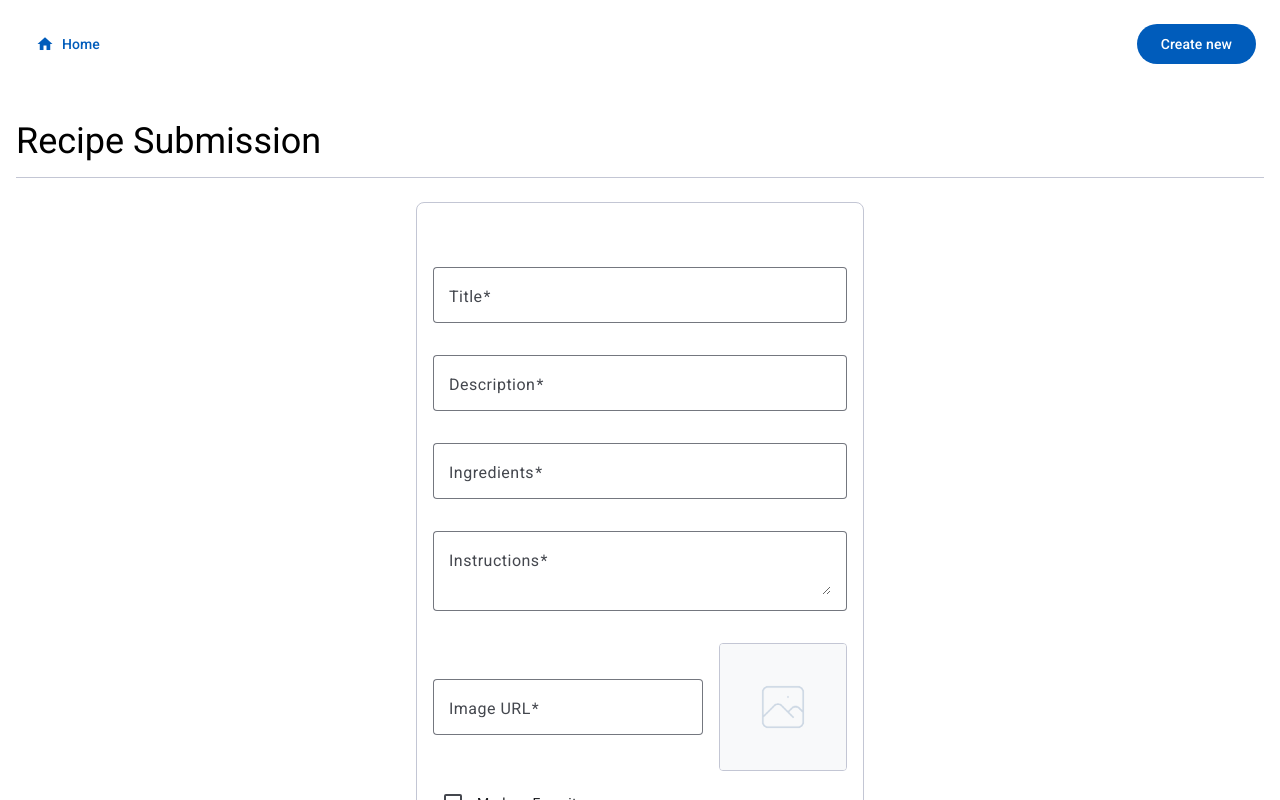
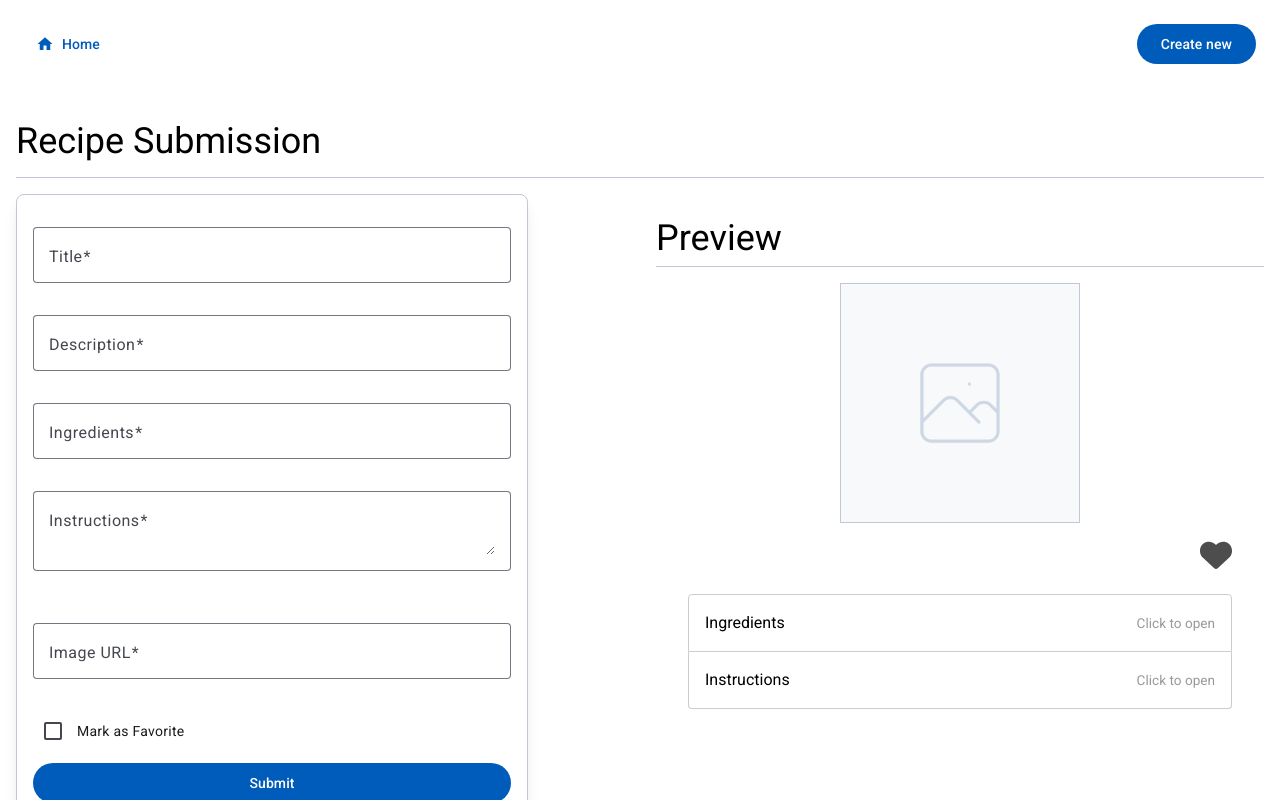
Before and after one commit to Zura014/sweeft-project, an Angular app: page /submission in a window 1280 px wide. Shown: the top 800 px of the page. Built offline with nearby package versions, Linux system fonts and the light colour scheme.

Commit message:
Enhance recipe submission component; improve loading feedback and add accordion functionality. Overall better UI.

```diff
--- a/src/app/features/recipes/components/details/recipe-details.component.html
+++ b/src/app/features/recipes/components/details/recipe-details.component.html
@@ -1,67 +1,138 @@
-<div class="max-w-screen-xxl mx-auto px-4 py-8">
-  <div *ngIf="currentRecipe$ | async as recipe" class="space-y-8">
-    <!-- Header Section -->
-    <header class="border-b border-borderC pb-6">
+<ng-container *ngIf="currentRecipe$ | async as recipe">
+  <div class="max-w-screen-xxl px-4 xs:px-6 md:px-8 mx-auto pb-8">
+    <ng-container *ngIf="!isEditing(); else editMode">
+      <div class="max-w-5xl mx-auto space-y-8 pt-8">
+        <!-- Image and Description Section -->
+        <div class="mx-auto">
+          <img
+            [src]="recipe.imageUrl"
+            [alt]="recipe.title"
+            class="w-full max-h-[400px] object-cover sm:rounded-lg shadow-lg"
+          />
+        </div>
+
+        <section class="px-4 sm:px-6 md:px-8">
+          <div class="space-y-4">
             <div class="flex justify-between items-center">
-        <h1 class="text-4xl font-medium">{{ recipe.title }}</h1>
+              <!-- Main info section -->
+              <div class="w-3/4 space-y-2">
+                <h1 class="text-3xl font-medium w-full">{{ recipe.title }}</h1>
+                <p class="text-gray-700 w-full">{{ recipe.description }}</p>
+              </div>
+              <!-- Favorite/Unfavorite button -->
+              <div class="size-fit">
                 <button (click)="toggleFavorite(recipe.id, recipe.isFavorite)">
                   @if(recipe.isFavorite){
                   <img src="icons/favorite.svg" class="size-8" alt="favorite" />
                   } @else{
-          <img src="icons/unfavorite.svg" class="size-8" alt="favorite" />
+                  <img
+                    src="icons/unfavorite.svg"
+                    class="size-8"
+                    alt="favorite"
+                  />
                   }
                 </button>
               </div>
-    </header>
+            </div>
+            <!-- Accordion for displaying ingredients and instructions for recipe -->
+            <div>
+              <cdk-accordion class="w-full">
+                <!-- Ingredients section -->
+                <cdk-accordion-item
+                  #accordionItem1="cdkAccordionItem"
+                  class="accordion-item"
+                >
+                  <button
+                    class="accordion-item-header"
+                    (click)="accordionItem1.toggle()"
+                    tabindex="0"
+                    [attr.id]="'accordion-header-' + 0"
+                    [attr.aria-expanded]="accordionItem1.expanded"
+                    [attr.aria-controls]="'accordion-body-' + 0"
+                  >
+                    Ingredients
+                    <span class="accordion-item-description">
+                      Click to {{ accordionItem1.expanded ? "close" : "open" }}
+                    </span>
+                  </button>
+                  @if(accordionItem1.expanded) {
+                  <div
+                    class="accordion-item-body"
+                    role="region"
+                    [style.display]="accordionItem1.expanded ? '' : 'none'"
+                    [attr.id]="'accordion-body-' + 0"
+                    [attr.aria-labelledby]="'accordion-header-' + 0"
+                  >
+                    <ul class="px-4 list-disc">
+                      @for(ingredient of recipe.ingredients; track ingredient) {
+                      <li>
+                        {{ ingredient }}
+                      </li>
+                      }
+                    </ul>
+                  </div>
+                  }
+                </cdk-accordion-item>
 
-    <!-- Image and Description Section -->
-    <div class="grid md:grid-cols-2 gap-8">
-      <img
-        [src]="recipe.imageUrl"
-        [alt]="recipe.title"
-        class="w-full max-h-[400px] object-cover rounded-lg shadow-lg"
-      />
-      <div class="space-y-4">
-        <h2 class="text-2xl font-medium">Description</h2>
-        <p class="text-gray-700">{{ recipe.description }}</p>
-      </div>
-    </div>
-
-    <!-- Ingredients Section -->
-    <div class="space-y-4">
-      <h2 class="text-2xl font-medium">Ingredients</h2>
-      <ul class="list-disc pl-6 space-y-2">
-        <li *ngFor="let ingredient of recipe.ingredients" class="text-gray-700">
-          {{ ingredient }}
+                <!-- Instructions section -->
+                <cdk-accordion-item
+                  #accordionItem2="cdkAccordionItem"
+                  class="accordion-item"
+                >
+                  <button
+                    class="accordion-item-header"
+                    (click)="accordionItem2.toggle()"
+                    tabindex="1"
+                    [attr.id]="'accordion-header-' + 1"
+                    [attr.aria-expanded]="accordionItem2.expanded"
+                    [attr.aria-controls]="'accordion-body-' + 1"
+                  >
+                    Instructions
+                    <span class="accordion-item-description">
+                      Click to {{ accordionItem2.expanded ? "close" : "open" }}
+                    </span>
+                  </button>
+                  @if(accordionItem2.expanded) {
+                  <div
+                    class="accordion-item-body"
+                    role="region"
+                    [style.display]="accordionItem2.expanded ? '' : 'none'"
+                    [attr.id]="'accordion-body-' + 1"
+                    [attr.aria-labelledby]="'accordion-header-' + 1"
+                  >
+                    <ul>
+                      <li *ngFor="let step of recipe.instructions.split('\n')">
+                        {{ step }}
                       </li>
                     </ul>
                   </div>
-
-    <!-- Instructions Section -->
-    <div class="space-y-4">
-      <h2 class="text-2xl font-medium">Instructions</h2>
-      <ul>
-        <li *ngFor="let step of recipe.instructions.split('\n')">{{ step }}</li>
-      </ul>
+                  }
+                </cdk-accordion-item>
+              </cdk-accordion>
             </div>
-
+          </div>
+        </section>
+      </div>
+    </ng-container>
     <!-- Edit Form Section -->
-    <ng-container *ngIf="isEditing()" class="mt-8">
-      <div>
-        <h2 class="text-2xl font-medium mb-4">Edit Recipe</h2>
+    <ng-template #editMode>
+      <div class="mt-8">
         <app-recipe-form
           [initialValues]="initialValues"
           (submitEvent)="onSubmit($event)"
         >
           <!-- show feedback if the form is submitting -->
-          <app-loading *ngIf="isLoading()"></app-loading>
+          <div *ngIf="isLoading()" class="py-6">
+            <app-loading></app-loading>
+          </div>
         </app-recipe-form>
       </div>
-    </ng-container>
-
+    </ng-template>
     <!-- Action Buttons -->
-    <div class="flex gap-4">
-      <button mat-stroked-button type="button" (click)="toggleEdit()">
+    <div
+      class="flex flex-col sm:flex-row gap-4 mt-4 w-full justify-end px-4 sm:px-6 md:px-8"
+    >
+      <button mat-flat-button type="button" (click)="toggleEdit()">
         {{ isEditing() ? "Cancel Edit" : "Edit Recipe" }}
       </button>
       <button
@@ -74,4 +145,4 @@
       </button>
     </div>
   </div>
-</div>
+</ng-container>
--- a/src/app/features/recipes/components/details/recipe-details.component.ts
+++ b/src/app/features/recipes/components/details/recipe-details.component.ts
@@ -27,6 +27,7 @@ import { RecipeForm } from '../../types/recipe-form.type';
 import { RecipeFormComponent } from '../form/recipe-form.component';
 import { LoadingComponent } from '../../../../shared/components/loading/loading.component';
 import { MatButton } from '@angular/material/button';
+import { CdkAccordion, CdkAccordionItem } from '@angular/cdk/accordion';
 
 @Component({
   selector: 'app-recipe-details',
@@ -36,6 +37,8 @@ import { MatButton } from '@angular/material/button';
     MatButton,
     RecipeFormComponent,
     LoadingComponent,
+    CdkAccordion,
+    CdkAccordionItem,
   ],
   templateUrl: './recipe-details.component.html',
   changeDetection: ChangeDetectionStrategy.OnPush,
@@ -47,6 +50,8 @@ export class RecipeDetailsComponent implements OnInit, OnDestroy {
   fb = inject(FormBuilder);
 
   currentRecipe$!: Observable<RecipeI>;
+
+  expandedIndex = 0;
 
   initialValues: RecipeForm = {
     title: '',
--- a/src/app/features/recipes/components/form/recipe-form.component.html
+++ b/src/app/features/recipes/components/form/recipe-form.component.html
@@ -1,12 +1,14 @@
 <!-- Shared form component for pages where modification is needed -->
 <form
-  class="flex justify-center w-full py-6 items-center"
+  class="grid grid-cols-1 gap-x-8 md:grid-cols-2 w-full justify-center"
   [formGroup]="form"
   (ngSubmit)="submitForm()"
 >
   <div
-    class="w-full max-w-md h-full bg-white py-6 sm:py-12 md:py-16 px-2 sm:px-3 md:px-4 rounded-lg border border-borderC"
+    class="w-full max-w-lg h-fit bg-white py-4 sm:py-6 md:py-8 px-2 sm:px-3 md:px-4 rounded-lg border border-borderC shadow-lg"
   >
+    <header></header>
+
     <fieldset class="space-y-3">
       <!-- Title Input Field -->
       <mat-form-field appearance="outline" class="w-full">
@@ -96,7 +98,9 @@
         </mat-error>
       </mat-form-field>
 
-      <div class="flex flex-row justify-between gap-x-4 items-center">
+      <div
+        class="flex flex-col xs:flex-row justify-between gap-x-4 items-center"
+      >
         <!-- Image URL Input -->
         <mat-form-field appearance="outline" class="w-full pt-5 h-fit">
           <mat-label>Image URL</mat-label>
@@ -112,17 +116,6 @@
             Image URL is required
           </mat-error>
         </mat-form-field>
-        <!-- Image Preview -->
-        <img
-          [src]="
-            (form.get('imageUrl')?.dirty && form.get('imageUrl')?.value) ||
-            initialValues?.imageUrl
-              ? form.get('imageUrl')?.value
-              : '/images/image-placeholder.png'
-          "
-          class="size-32 min-w-32 rounded border border-borderC"
-          alt="Recipe Image Preview"
-        />
       </div>
       <!-- Favorite Checkbox -->
       <mat-checkbox
@@ -133,13 +126,138 @@
         Mark as Favorite
       </mat-checkbox>
 
-      <div class="py-6">
+
         <ng-content> </ng-content>
-      </div>
       <!-- Submit Button -->
       <button mat-flat-button color="primary" type="submit" class="w-full">
         Submit
       </button>
     </fieldset>
   </div>
+
+  <section>
+    <header class="my-4 py-2 border-b border-b-borderC">
+      <h2 class="text-2xl sm:text-3xl md:text-4xl">Preview</h2>
+    </header>
+    <main>
+      <img
+        [src]="
+          (form.get('imageUrl')?.dirty && form.get('imageUrl')?.value) ||
+          initialValues?.imageUrl
+            ? form.get('imageUrl')?.value
+            : '/images/image-placeholder.png'
+        "
+        class="mx-auto max-h-[50vh] md:max-h-[30vh] border border-borderC"
+        alt="Recipe Image Preview"
+      />
+      <section class="py-4 px-4 sm:px-6 md:px-8">
+        <div class="space-y-4">
+          <div class="flex justify-between items-center">
+            <!-- Main info section -->
+            <div class="w-3/4 space-y-2">
+              <h1 class="text-3xl font-medium w-full">
+                {{ form.get("title")?.value }}
+              </h1>
+              <p class="text-gray-700 w-full">
+                {{ form.get("description")?.value }}
+              </p>
+            </div>
+            <!-- Favorite/Unfavorite button -->
+            <div class="size-fit">
+              <button type="button">
+                @if(form.get('isFavorite')?.value){
+                <img src="icons/favorite.svg" class="size-8" alt="favorite" />
+                } @else{
+                <img src="icons/unfavorite.svg" class="size-8" alt="favorite" />
+                }
+              </button>
+            </div>
+          </div>
+          <!-- Accordion for displaying ingredients and instructions for recipe -->
+          <div>
+            <cdk-accordion class="w-full">
+              <!-- Ingredients section -->
+              <cdk-accordion-item
+                #accordionItem1="cdkAccordionItem"
+                class="accordion-item"
+              >
+                <button
+                  type="button"
+                  class="accordion-item-header"
+                  (click)="accordionItem1.toggle()"
+                  tabindex="0"
+                  [attr.id]="'accordion-header-' + 0"
+                  [attr.aria-expanded]="accordionItem1.expanded"
+                  [attr.aria-controls]="'accordion-body-' + 0"
+                >
+                  Ingredients
+                  <span class="accordion-item-description">
+                    Click to {{ accordionItem1.expanded ? "close" : "open" }}
+                  </span>
+                </button>
+                @if(accordionItem1.expanded) {
+                <div
+                  class="accordion-item-body"
+                  role="region"
+                  [style.display]="accordionItem1.expanded ? '' : 'none'"
+                  [attr.id]="'accordion-body-' + 0"
+                  [attr.aria-labelledby]="'accordion-header-' + 0"
+                >
+                  <ul class="px-4 list-disc">
+                    @for(ingredient of form.get('ingredients')?.value; track
+                    ingredient) {
+                    <li>
+                      {{ ingredient }}
+                    </li>
+                    }
+                  </ul>
+                </div>
+                }
+              </cdk-accordion-item>
+
+              <!-- Instructions section -->
+              <cdk-accordion-item
+                #accordionItem2="cdkAccordionItem"
+                class="accordion-item"
+              >
+                <button
+                  type="button"
+                  class="accordion-item-header"
+                  (click)="accordionItem2.toggle()"
+                  tabindex="1"
+                  [attr.id]="'accordion-header-' + 1"
+                  [attr.aria-expanded]="accordionItem2.expanded"
+                  [attr.aria-controls]="'accordion-body-' + 1"
+                >
+                  Instructions
+                  <span class="accordion-item-description">
+                    Click to {{ accordionItem2.expanded ? "close" : "open" }}
+                  </span>
+                </button>
+                @if(accordionItem2.expanded) {
+                <div
+                  class="accordion-item-body"
+                  role="region"
+                  [style.display]="accordionItem2.expanded ? '' : 'none'"
+                  [attr.id]="'accordion-body-' + 1"
+                  [attr.aria-labelledby]="'accordion-header-' + 1"
+                >
+                  <ul>
+                    <li
+                      *ngFor="
+                        let step of form.get('instructions')?.value?.split('\n')
+                      "
+                    >
+                      {{ step }}
+                    </li>
+                  </ul>
+                </div>
+                }
+              </cdk-accordion-item>
+            </cdk-accordion>
+          </div>
+        </div>
+      </section>
+    </main>
+  </section>
 </form>
--- a/src/app/features/recipes/components/form/recipe-form.component.ts
+++ b/src/app/features/recipes/components/form/recipe-form.component.ts
@@ -25,6 +25,7 @@ import { MatChipInputEvent, MatChipsModule } from '@angular/material/chips';
 import { MatCardModule } from '@angular/material/card';
 import { MatCheckboxModule } from '@angular/material/checkbox';
 import { LiveAnnouncer } from '@angular/cdk/a11y';
+import { CdkAccordion, CdkAccordionItem } from '@angular/cdk/accordion';
 @Component({
   selector: 'app-recipe-form',
   templateUrl: './recipe-form.component.html',
@@ -38,10 +39,14 @@ import { LiveAnnouncer } from '@angular/cdk/a11y';
     MatCheckboxModule,
     MatIconModule,
     MatButtonModule,
+    CdkAccordion,
+    CdkAccordionItem,
   ],
 })
 export class RecipeFormComponent implements OnInit {
   private liveAnnouncer = inject(LiveAnnouncer); // Accessibility support
+
+  expandedIndex = 0;
 
   /*
    * I would've used signals instead of decorators,
--- a/src/app/features/recipes/components/submission/recipe-submission.component.html
+++ b/src/app/features/recipes/components/submission/recipe-submission.component.html
@@ -1,11 +1,15 @@
 <div class="max-w-screen-xxl mx-auto px-4 py-8">
   <header>
-    <h1 class="text-4xl pb-4 border-b border-b-borderC">Recipe Submission</h1>
+    <h1 class="text-4xl pb-4 mb-4 border-b border-b-borderC">
+      Recipe Submission
+    </h1>
   </header>
   <section>
     <app-recipe-form (submitEvent)="onSubmit($event)">
       <!-- show feedback if the form is submitting -->
-      <app-loading *ngIf="isLoading()"></app-loading>
+      <div *ngIf="isLoading()" class="py-6">
+        <app-loading></app-loading>
+      </div>
     </app-recipe-form>
   </section>
 </div>
--- a/src/app/features/recipes/components/submission/recipe-submission.component.ts
+++ b/src/app/features/recipes/components/submission/recipe-submission.component.ts
@@ -4,7 +4,6 @@ import { RecipeService } from '../../services/recipe.service';
 import { CommonModule } from '@angular/common';
 import { RecipeFormComponent } from '../form/recipe-form.component';
 import { LoadingComponent } from '../../../../shared/components/loading/loading.component';
-
 @Component({
   selector: 'app-recipe-submission',
   imports: [CommonModule, RecipeFormComponent, LoadingComponent],
--- a/src/app/features/recipes/services/recipe.service.ts
+++ b/src/app/features/recipes/services/recipe.service.ts
@@ -1,19 +1,13 @@
-import {
-  HttpClient,
-  HttpParams,
-} from '@angular/common/http';
+import { HttpClient, HttpParams } from '@angular/common/http';
 import { inject, Injectable } from '@angular/core';
-import {
-  BehaviorSubject,
-  Observable,
-  tap,
-} from 'rxjs';
+import { BehaviorSubject, Observable, tap } from 'rxjs';
 import { RecipeI } from '../interfaces/recipe.interface';
 import { UpdateRecipeI } from '../interfaces/update-recipe.interface';
 import { CreateRecipeI } from '../interfaces/create-recipe.interface';
 import { RecipeFilterType } from '../types/recipe-filter.type';
 import { environment } from '../../../../environments/environment';
 import { ToastrService } from 'ngx-toastr';
+import { Router } from '@angular/router';
 
 /**
  * Service responsible for handling all recipe-related HTTP operations
@@ -26,7 +20,8 @@ import { ToastrService } from 'ngx-toastr';
 export class RecipeService {
   private readonly http = inject(HttpClient);
   private readonly toastr = inject(ToastrService);
-  private readonly apiUrl = environment.apiUrl + '/recipes';
+  private readonly router = inject(Router);
+  private readonly apiUrl = `${environment.apiUrl}/recipes`;
 
   // BehaviorSubject to maintain and broadcast recipe state changes
   private readonly recipesSubject = new BehaviorSubject<RecipeI[]>([]);
@@ -90,6 +85,8 @@ export class RecipeService {
           progressBar: true,
           messageClass: 'ease-in',
         });
+
+        this.router.navigate(['/details', createdRecipe.id]);
       })
     );
   }
--- a/src/styles.css
+++ b/src/styles.css
@@ -19,3 +19,52 @@ body {
 .mdc-notched-outline__notch {
   border-right: none;
 }
+
+.accordion {
+  display: block;
+  max-width: 500px;
+}
+
+.accordion-item {
+  display: block;
+  border: solid 1px #ccc;
+}
+
+.accordion-item + .accordion-item {
+  border-top: none;
+}
+
+.accordion-item-header {
+  display: flex;
+  align-items: center;
+  justify-content: space-between;
+  width: 100%;
+  background: none;
+  border: none;
+  padding: 16px;
+  text-align: left;
+}
+
+.accordion-item-description {
+  font-size: 0.85em;
+  color: #999;
+}
+
+.accordion-item-body {
+  padding: 16px;
+}
+
+.accordion-item-header:hover {
+  cursor: pointer;
+  background-color: #eee;
+}
+
+.accordion-item:first-child {
+  border-top-left-radius: 4px;
+  border-top-right-radius: 4px;
+}
+
+.accordion-item:last-child {
+  border-bottom-left-radius: 4px;
+  border-bottom-right-radius: 4px;
+}
```
Lines whose indentation alone changed are shown as unchanged.
